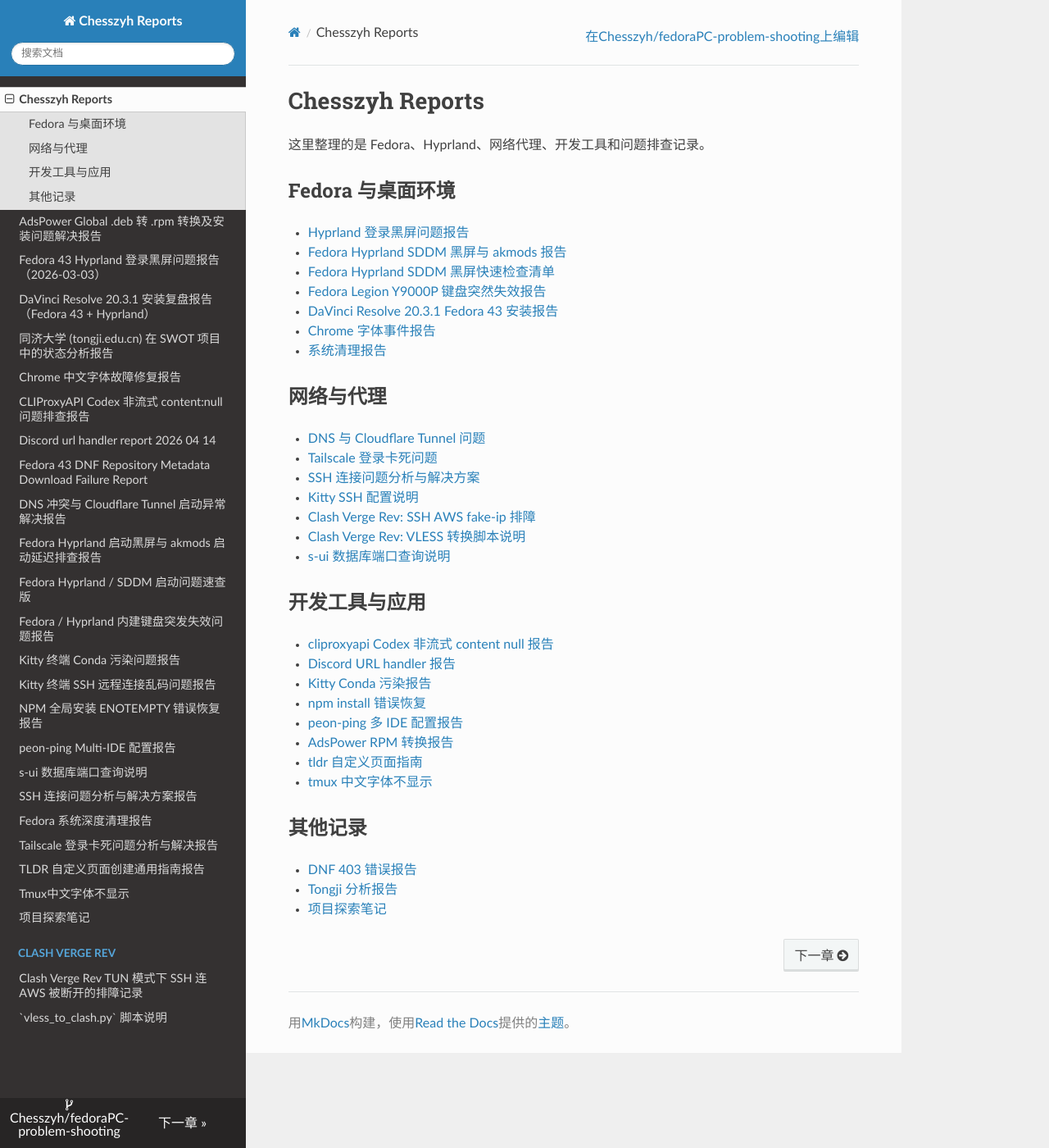
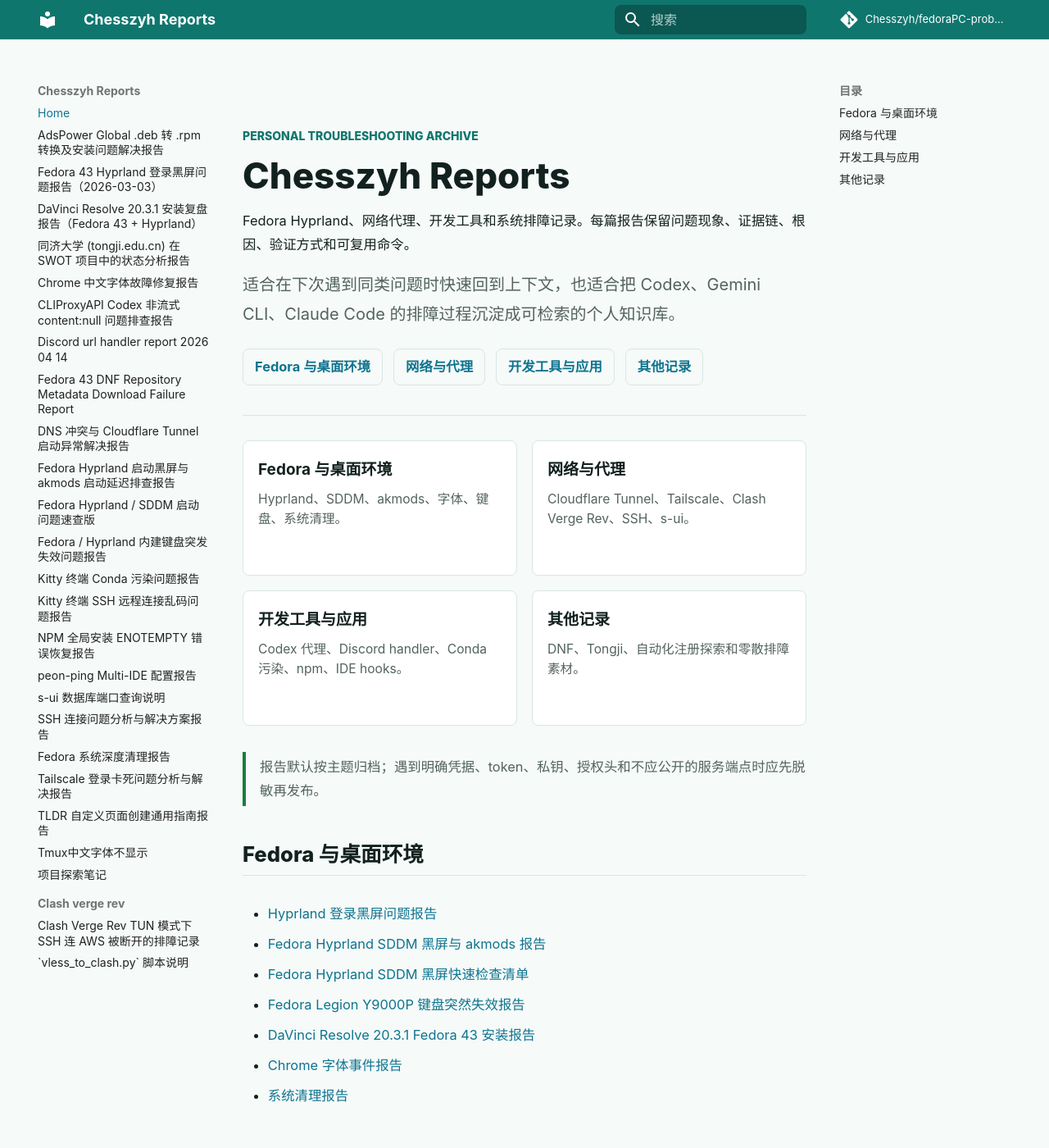
Before and after one commit to Chesszyh/fedoraPC-problem-shooting, an MkDocs documentation site: the page built from docs/index.md, in a window 1280 px wide and 1400 px high. Shown: the whole window at 82% size. Built offline with MkDocs 1.6.1 and Material for MkDocs 9.7.7, drawn with Linux system fonts in a browser that asks for light colours; nearby versions of some CDN libraries; comment, search, counter and statistics services are not loaded; some of the changed text lies outside the part shown.

Commit message:
Polish MkDocs report site UI

```diff
--- a/docs/index.md
+++ b/docs/index.md
@@ -1,8 +1,44 @@
+<section class="report-hero" markdown>
+<div class="report-eyebrow">Personal Troubleshooting Archive</div>
+
 # Chesszyh Reports
 
-这里整理的是 Fedora、Hyprland、网络代理、开发工具和问题排查记录。
+Fedora Hyprland、网络代理、开发工具和系统排障记录。每篇报告保留问题现象、证据链、根因、验证方式和可复用命令。
 
-## Fedora 与桌面环境
+<p class="report-lede">适合在下次遇到同类问题时快速回到上下文，也适合把 Codex、Gemini CLI、Claude Code 的排障过程沉淀成可检索的个人知识库。</p>
+
+<div class="report-actions">
+<a class="report-action" href="#fedora">Fedora 与桌面环境</a>
+<a class="report-action" href="#network">网络与代理</a>
+<a class="report-action" href="#tools">开发工具与应用</a>
+<a class="report-action" href="#notes">其他记录</a>
+</div>
+</section>
+
+<div class="report-grid">
+<a class="report-card" href="#fedora">
+  <strong>Fedora 与桌面环境</strong>
+  <span>Hyprland、SDDM、akmods、字体、键盘、系统清理。</span>
+</a>
+<a class="report-card" href="#network">
+  <strong>网络与代理</strong>
+  <span>Cloudflare Tunnel、Tailscale、Clash Verge Rev、SSH、s-ui。</span>
+</a>
+<a class="report-card" href="#tools">
+  <strong>开发工具与应用</strong>
+  <span>Codex 代理、Discord handler、Conda 污染、npm、IDE hooks。</span>
+</a>
+<a class="report-card" href="#notes">
+  <strong>其他记录</strong>
+  <span>DNF、Tongji、自动化注册探索和零散排障素材。</span>
+</a>
+</div>
+
+<p class="report-note">报告默认按主题归档；遇到明确凭据、token、私钥、授权头和不应公开的服务端点时应先脱敏再发布。</p>
+
+## Fedora 与桌面环境 { #fedora }
+
+<div class="report-list" markdown>
 
 - [Hyprland 登录黑屏问题报告](Hyprland_登录黑屏问题报告_2026-03-03.md)
 - [Fedora Hyprland SDDM 黑屏与 akmods 报告](fedora-hyprland-sddm-black-screen-akmods-2026-03-15.md)
@@ -12,7 +48,11 @@
 - [Chrome 字体事件报告](chrome_font_incident_report_2026-02-12.md)
 - [系统清理报告](system_cleanup_report_20260312.md)
 
-## 网络与代理
+</div>
+
+## 网络与代理 { #network }
+
+<div class="report-list" markdown>
 
 - [DNS 与 Cloudflare Tunnel 问题](dns_and_cloudflare_tunnel_issue.md)
 - [Tailscale 登录卡死问题](tailscale_issue_report.md)
@@ -22,7 +62,11 @@
 - [Clash Verge Rev: VLESS 转换脚本说明](clash-verge-rev/vless-to-clash-script.md)
 - [s-ui 数据库端口查询说明](s-ui-db-restore-guide.md)
 
-## 开发工具与应用
+</div>
+
+## 开发工具与应用 { #tools }
+
+<div class="report-list" markdown>
 
 - [cliproxyapi Codex 非流式 content null 报告](cliproxyapi-codex-nonstream-content-null-report-2026-04-14.md)
 - [Discord URL handler 报告](discord-url-handler-report-2026-04-14.md)
@@ -33,8 +77,14 @@
 - [tldr 自定义页面指南](tldr_custom_pages_guide.md)
 - [tmux 中文字体不显示](tmux-中文字体不显示.md)
 
-## 其他记录
+</div>
+
+## 其他记录 { #notes }
+
+<div class="report-list" markdown>
 
 - [DNF 403 错误报告](dnf-403-error-report.md)
 - [Tongji 分析报告](TONGJI_ANALYSIS_REPORT.md)
 - [项目探索笔记](项目探索笔记.md)
+
+</div>
--- /dev/null
+++ b/docs/stylesheets/extra.css
@@ -0,0 +1,192 @@
+:root {
+  --report-ink: #12211f;
+  --report-muted: #53635f;
+  --report-surface: #ffffff;
+  --report-bg: #f6faf8;
+  --report-line: #d9e7e2;
+  --report-teal: #0f766e;
+  --report-cyan: #0e7490;
+  --report-rose: #be123c;
+  --report-green: #15803d;
+}
+
+[data-md-color-scheme="default"] {
+  --md-primary-fg-color: var(--report-teal);
+  --md-accent-fg-color: var(--report-rose);
+  --md-default-bg-color: var(--report-bg);
+  --md-typeset-a-color: var(--report-cyan);
+  --md-code-bg-color: #eef6f3;
+}
+
+.md-header {
+  box-shadow: none;
+}
+
+.md-main {
+  background: var(--report-bg);
+}
+
+.md-content__inner {
+  padding-top: 1.8rem;
+}
+
+.md-typeset {
+  color: var(--report-ink);
+  font-size: 0.82rem;
+  line-height: 1.75;
+}
+
+.md-typeset h1,
+.md-typeset h2,
+.md-typeset h3 {
+  color: var(--report-ink);
+  font-weight: 760;
+  letter-spacing: 0;
+}
+
+.md-typeset h1 {
+  font-size: 2.2rem;
+  line-height: 1.15;
+  margin-bottom: 0.75rem;
+}
+
+.md-typeset h2 {
+  border-bottom: 1px solid var(--report-line);
+  padding-bottom: 0.35rem;
+}
+
+.md-typeset code,
+.md-typeset pre {
+  border-radius: 6px;
+}
+
+.md-search__form {
+  border-radius: 8px;
+}
+
+.report-hero {
+  border-bottom: 1px solid var(--report-line);
+  margin: 0 0 1.5rem;
+  padding: 1.6rem 0 1.8rem;
+}
+
+.report-eyebrow {
+  color: var(--report-teal);
+  font-size: 0.7rem;
+  font-weight: 760;
+  letter-spacing: 0;
+  margin-bottom: 0.5rem;
+  text-transform: uppercase;
+}
+
+.report-lede {
+  color: var(--report-muted);
+  font-size: 1rem;
+  line-height: 1.8;
+  margin: 0;
+  max-width: 46rem;
+}
+
+.report-actions {
+  display: flex;
+  flex-wrap: wrap;
+  gap: 0.65rem;
+  margin-top: 1.2rem;
+}
+
+.report-action {
+  align-items: center;
+  border: 1px solid var(--report-line);
+  border-radius: 8px;
+  color: var(--report-ink);
+  display: inline-flex;
+  font-weight: 700;
+  min-height: 2.25rem;
+  padding: 0.35rem 0.7rem;
+  transition: background-color 180ms ease, border-color 180ms ease, color 180ms ease;
+}
+
+.report-action:hover,
+.report-action:focus {
+  background: #e9f7f3;
+  border-color: #8ac6bb;
+  color: var(--report-teal);
+}
+
+.report-grid {
+  display: grid;
+  gap: 0.9rem;
+  grid-template-columns: repeat(auto-fit, minmax(13.5rem, 1fr));
+  margin: 1rem 0 1.6rem;
+}
+
+.report-card {
+  background: var(--report-surface);
+  border: 1px solid var(--report-line);
+  border-radius: 8px;
+  color: var(--report-ink);
+  display: block;
+  min-height: 8.25rem;
+  padding: 0.9rem;
+  transition: background-color 180ms ease, border-color 180ms ease, box-shadow 180ms ease;
+}
+
+.report-card:hover,
+.report-card:focus {
+  background: #fbfefd;
+  border-color: #7bc0b5;
+  box-shadow: 0 10px 28px rgba(18, 33, 31, 0.08);
+  color: var(--report-ink);
+}
+
+.report-card strong {
+  color: var(--report-ink);
+  display: block;
+  font-size: 0.95rem;
+  margin-bottom: 0.35rem;
+}
+
+.report-card span {
+  color: var(--report-muted);
+  display: block;
+  font-size: 0.78rem;
+  line-height: 1.6;
+}
+
+.report-list {
+  columns: 2 18rem;
+  column-gap: 1.5rem;
+}
+
+.report-list li {
+  break-inside: avoid;
+  margin-bottom: 0.35rem;
+}
+
+.report-note {
+  border-left: 4px solid var(--report-green);
+  color: var(--report-muted);
+  margin: 1.2rem 0;
+  padding: 0.2rem 0 0.2rem 0.85rem;
+}
+
+@media screen and (max-width: 42rem) {
+  .md-typeset h1 {
+    font-size: 1.65rem;
+  }
+
+  .report-hero {
+    padding-top: 1rem;
+  }
+
+  .report-card {
+    min-height: auto;
+  }
+}
+
+@media (prefers-reduced-motion: reduce) {
+  .report-action,
+  .report-card {
+    transition: none;
+  }
+}
--- a/mkdocs.yml
+++ b/mkdocs.yml
@@ -8,14 +8,33 @@ site_dir: site
 use_directory_urls: true
 
 theme:
-  name: readthedocs
-  locale: zh_CN
+  name: material
+  language: zh
+  font: false
+  features:
+    - navigation.indexes
+    - navigation.sections
+    - navigation.top
+    - search.highlight
+    - search.share
+    - search.suggest
+    - toc.follow
+    - content.code.copy
+  palette:
+    - scheme: default
+      primary: teal
+      accent: rose
+
+extra_css:
+  - stylesheets/extra.css
 
 plugins:
   - search
 
 markdown_extensions:
   - admonition
+  - attr_list
+  - md_in_html
   - tables
   - toc:
       permalink: true
--- a/requirements.txt
+++ b/requirements.txt
@@ -1 +1,2 @@
 mkdocs==1.6.1
+mkdocs-material==9.7.6
```
